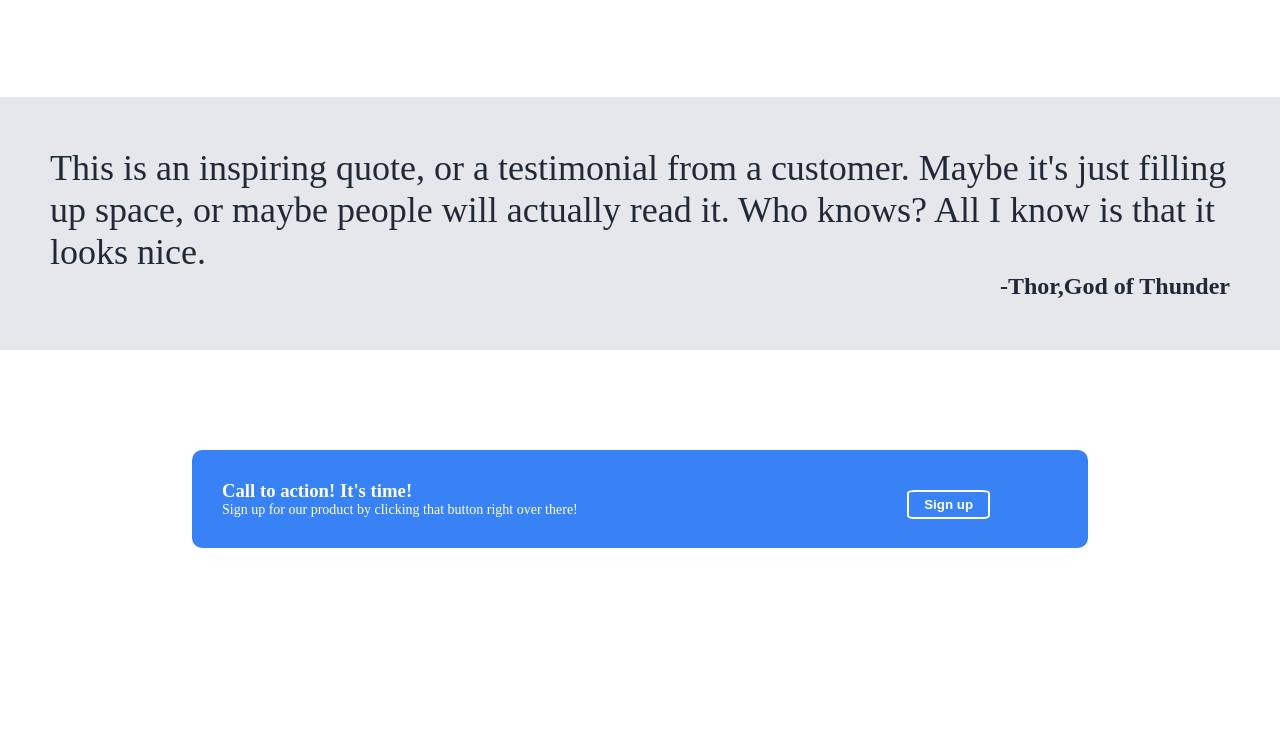
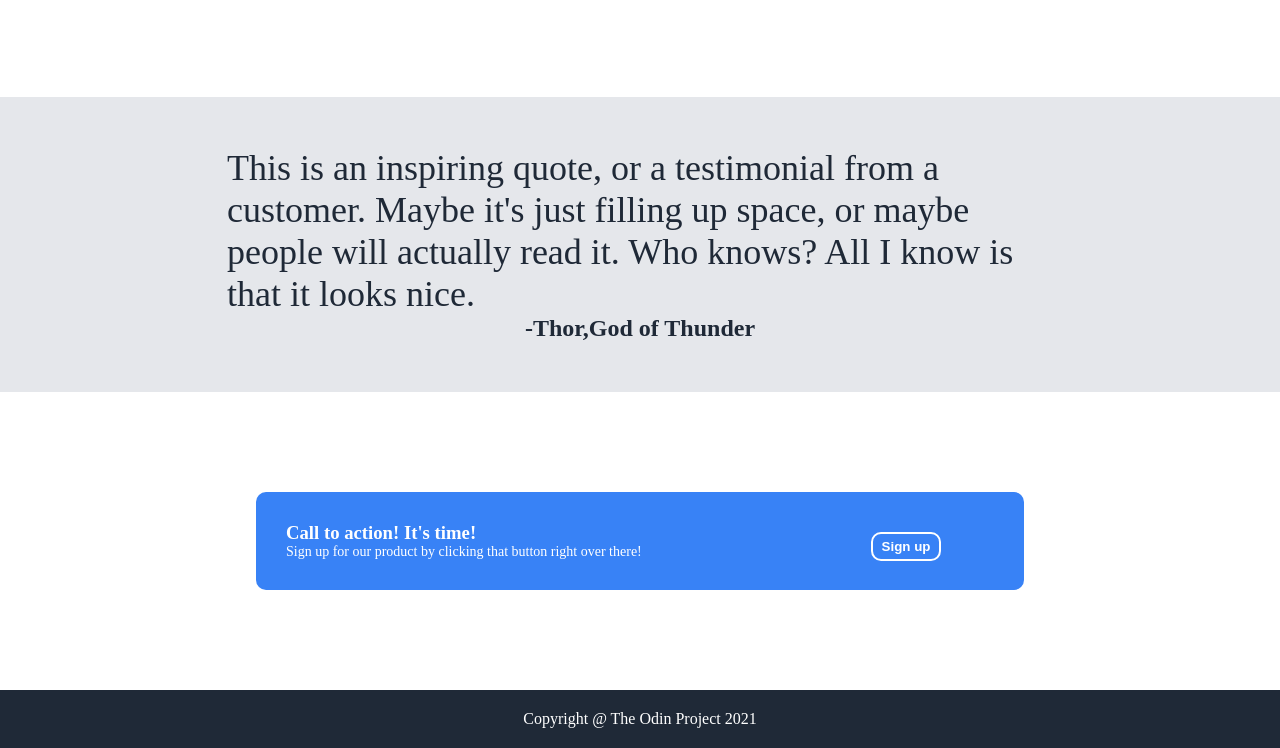
Before and after one commit to EduardTms/Landing-Page, a plain HTML site: page index.html in a window 1280 px wide. Shown: the part 660-1408 px from the top of the page. Before the commit the page ends 1238 px from the top, so only its background shows below. Drawn offline with Linux system fonts and the light colour scheme.

Commit message:
Added footer. The Page template is now done.

```diff
--- a/index.html
+++ b/index.html
@@ -70,5 +70,10 @@
         </div>
     </div>
 </div>
+<div class="footer">
+    <div class="footerContainer">
+        Copyright @ The Odin Project 2021
+    </div>
+</div>
 </body>
 </html>
--- a/styles.css
+++ b/styles.css
@@ -25,7 +25,7 @@ button:first-of-type {
     width: 30%;
     margin-top: 10px;
     background-color: #3882f6;
-    border-radius: 10%;
+    border-radius: 10px;
     border: none;
     color: white;
     font-weight: 700;
@@ -167,18 +167,20 @@ button:first-of-type {
 .contentSec3 {
     display: flex;
     flex-direction: column;
-    justify-content: space-around;
-    align-items: flex-end;
+    justify-content: center;
+    align-items: center;
 }
 
 .section_3.paragraph {
     margin: 0;
     padding: 0;
+    max-width: 70%;
 }
 
 .section_3.author {
     margin: 0;
     padding: 0;
+    max-width: 70%;
     font-weight: 800;
     font-size: 24px;
 }
@@ -193,7 +195,7 @@ button:first-of-type {
 
 .section_4.outerContainer {
     background-color: #3882f6;
-    width: 70%;
+    max-width: 60%;
     border-radius: 10px;
 }
 
@@ -227,3 +229,12 @@ button:first-of-type {
 button:last-of-type {
     border: 2px solid white;
 }
+
+.footer {
+    background-color: #1F2937;
+    margin-top: 100px;
+    padding: 20px;
+    display: flex;
+    justify-content: center;
+    align-items: center;
+}
```
